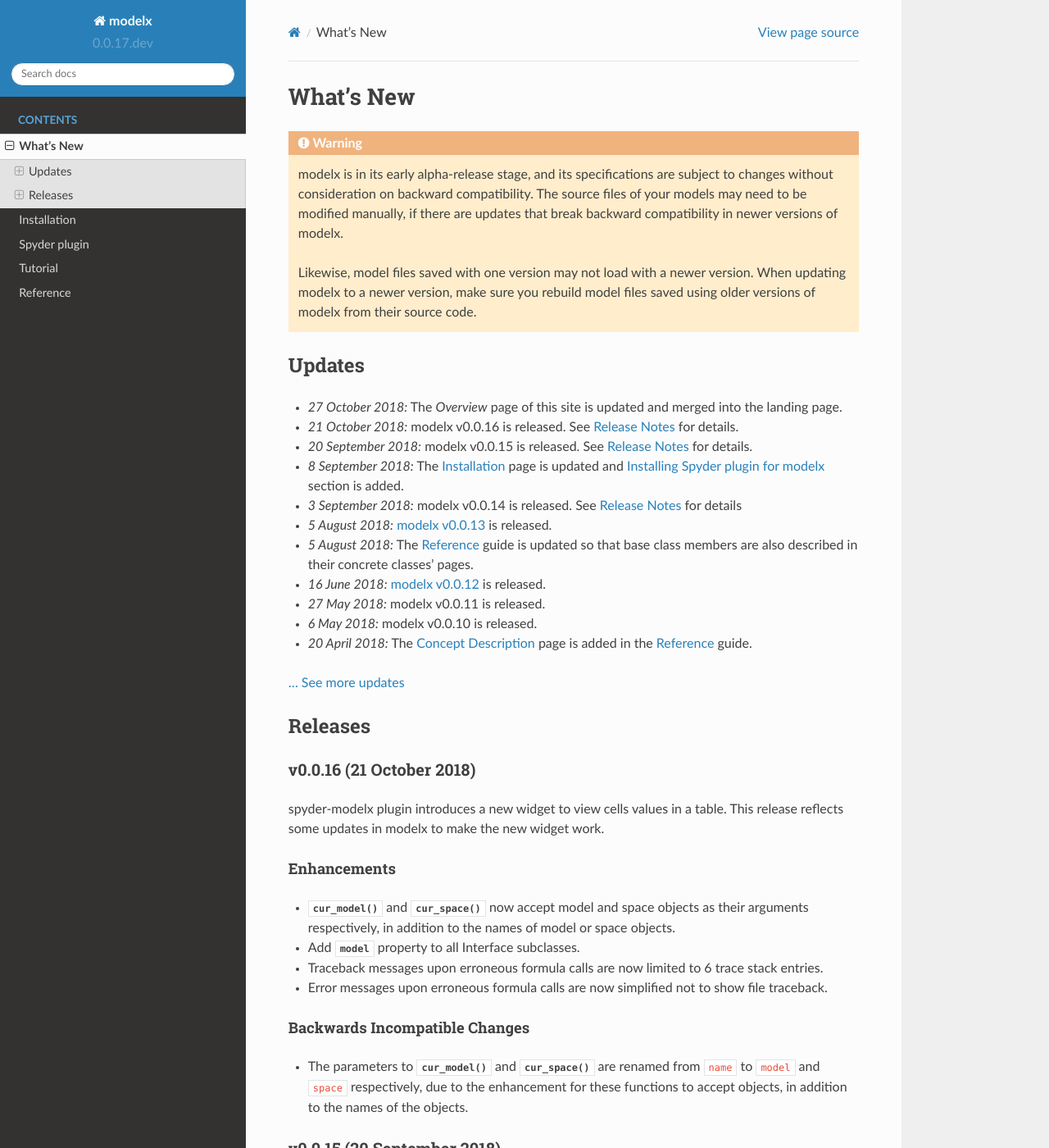
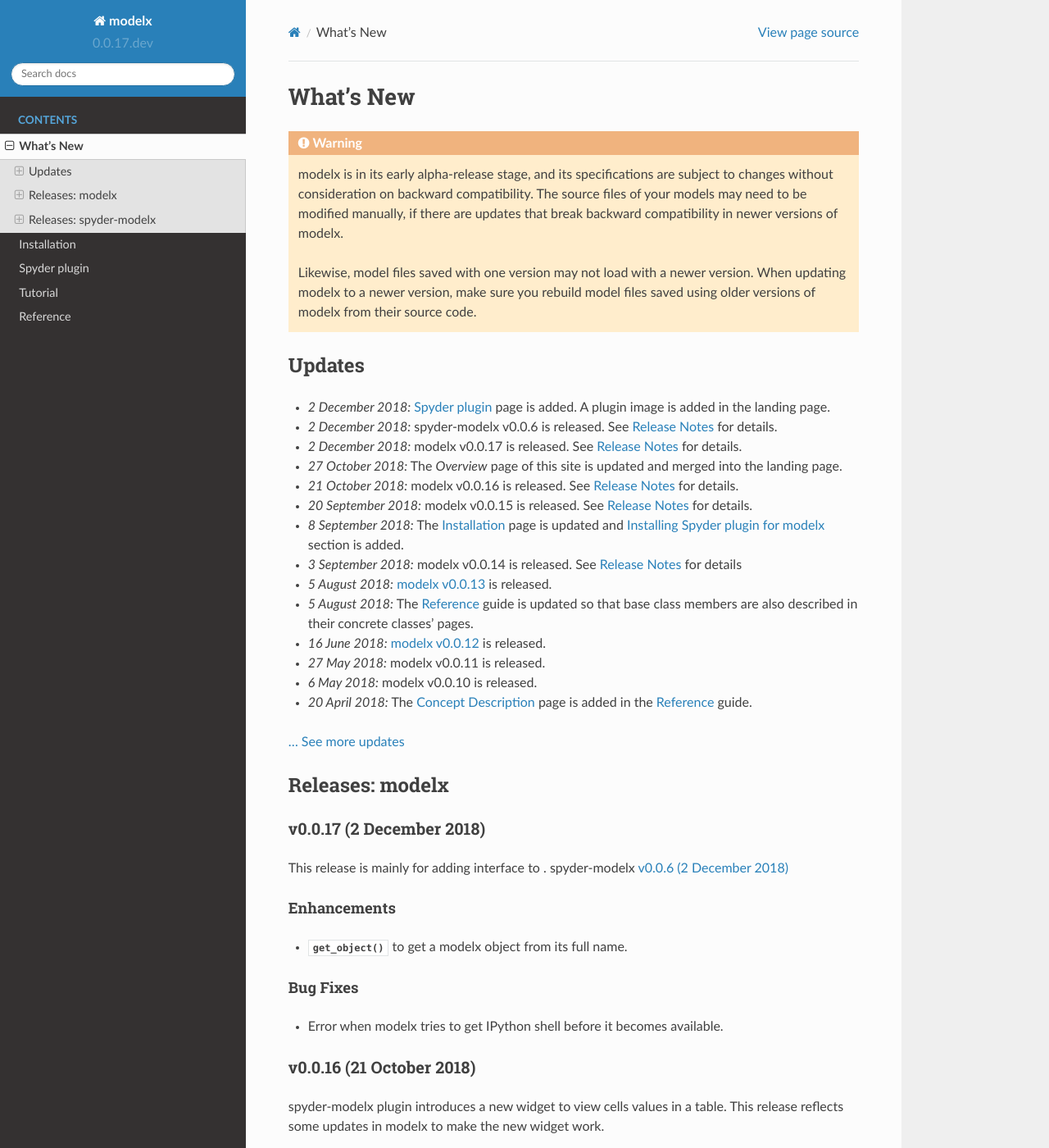
Before and after one commit to fumitoh/modelx, a Sphinx documentation site: the page built from doc/source/whatsnew.rst, in a window 1280 px wide and 1400 px high. Shown: the whole window at 82% size. Built offline with Sphinx 7.4.7 and the Read the Docs theme 2.0.0, drawn with Linux system fonts in a browser that asks for light colours; some of the changed text lies outside the part shown.

Commit message:
DOC: Update whatsnew and updates for next release

```diff
--- a/doc/source/updates.rst
+++ b/doc/source/updates.rst
@@ -3,6 +3,18 @@
 
 
 .. Latest Updates Begin
+
+* *2 December 2018:*
+  :doc:`spyder` page is added. A plugin image is added in the landing page.
+
+* *2 December 2018:*
+  spyder-modelx v0.0.6 is released.
+  See :ref:`Release Notes <release-mxplugin-v0.0.6>`
+  for details.
+
+* *2 December 2018:*
+  modelx v0.0.17 is released. See :ref:`Release Notes <release-v0.0.17>`
+  for details.
 
 * *27 October 2018:*
   The *Overview* page of this site is updated and merged into the landing
--- a/doc/source/whatsnew.rst
+++ b/doc/source/whatsnew.rst
@@ -31,8 +31,23 @@
 
    updates
 
-Releases
-========
+Releases: modelx
+================
+
+.. _release-v0.0.17:
+
+v0.0.17 (2 December 2018)
+-------------------------
+This release is mainly for adding interface to .
+spyder-modelx :ref:`release-mxplugin-v0.0.6`
+
+Enhancements
+~~~~~~~~~~~~
+- :func:`~core.api.get_object` to get a modelx object from its full name.
+
+Bug Fixes
+~~~~~~~~~
+- Error when modelx tries to get IPython shell before it becomes available.
 
 .. _release-v0.0.16:
 
@@ -252,3 +267,20 @@
 
 - Fix :py:func:`~core.api.open_model` to make :py:func:`~core.api.cur_model`
   properly return unpickled model.
+
+
+Releases: spyder-modelx
+=======================
+
+.. _release-mxplugin-v0.0.6:
+
+v0.0.6 (2 December 2018)
+------------------------
+- Add Formula list widget to MxExplorer.
+- Support Spyder 3.3.2.
+
+.. _release-mxplugin-v0.0.5:
+
+v0.0.5 (21 October 2018)
+------------------------
+- Add MxDataView widget.
```
